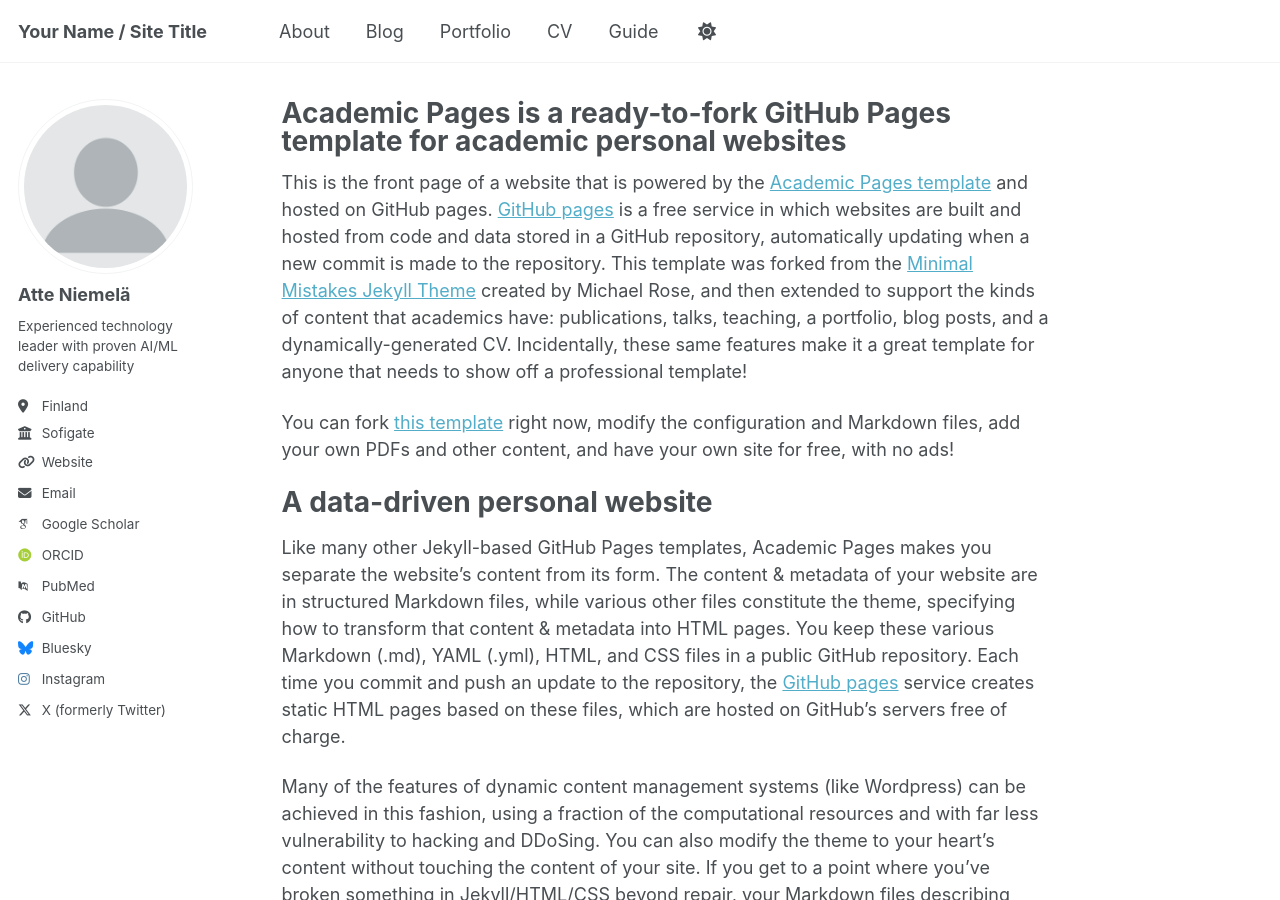
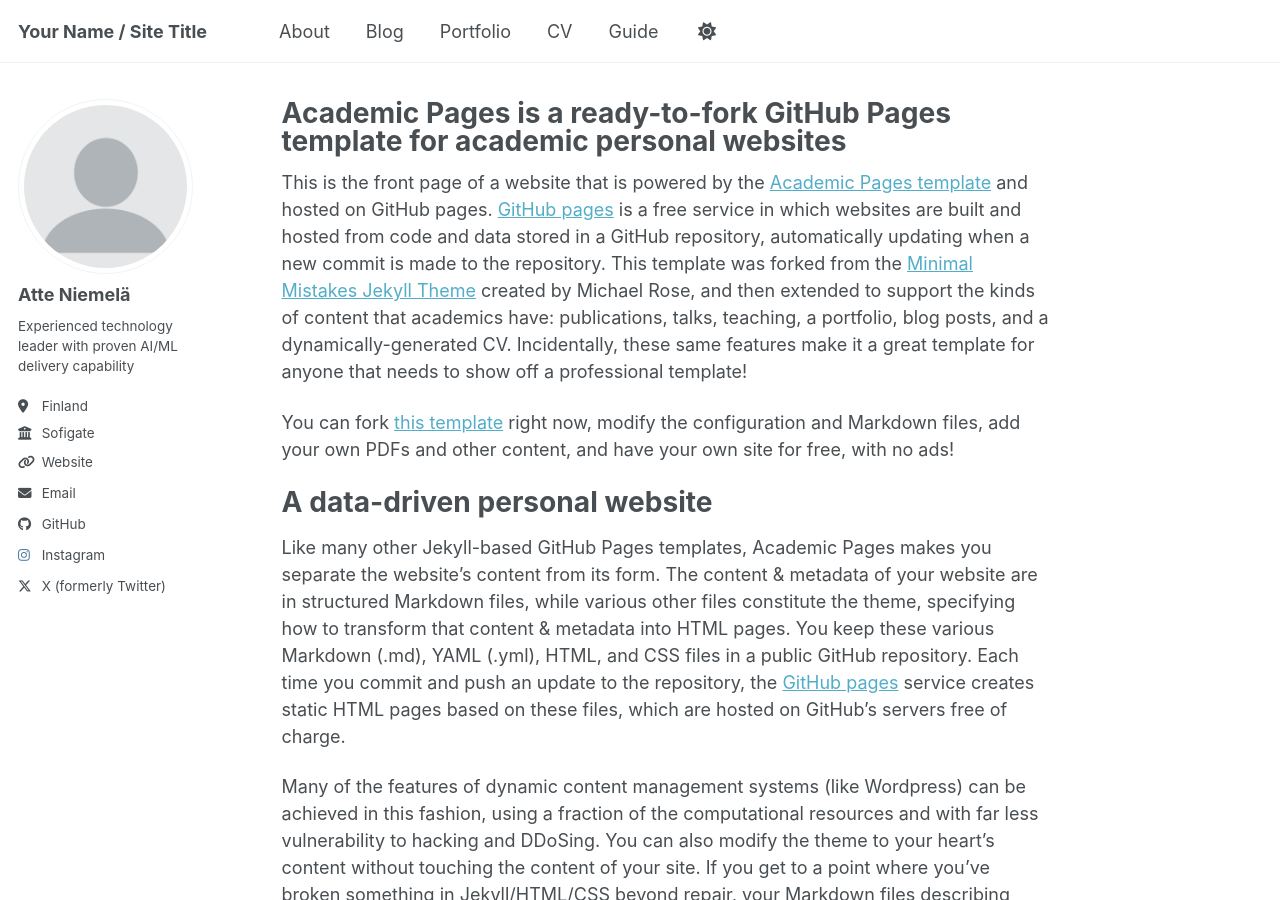
Before and after one commit to atteniem/atteniem.github.io, a Jekyll site: the page built from _pages/about.md, in a window 1280 px wide and 900 px high. Built offline with Jekyll 4.4.1, drawn with Linux system fonts in a browser that asks for light colours; some web fonts are replaced; a script bundle is joined from its source files by our own code; library files that are not in the unit come from our copies; some of the changed lines change nothing that is shown.

Commit message:
Update _config.yml

```diff
--- a/_config.yml
+++ b/_config.yml
@@ -29,19 +29,19 @@
   bio              : "Experienced technology leader with proven AI/ML delivery capability"
   location         : "Finland"
   employer         : "Sofigate"
-  uri              : "jalkiviisas.fi"
+  uri              : "www.jalkiviisas.fi"
   email            : "atte.niemela@gmail.com"
 
   # Academic websites
   academia         : # URL
   arxiv            : # URL - Update with the correct link to your profile
-  googlescholar    : "https://scholar.google.com/citations?user=PS_CX0AAAAAJ"
+  googlescholar    : # "https://scholar.google.com/citations?user=PS_CX0AAAAAJ"
   inspire-hep      : # URL
   impactstory      : # URL
-  orcid            : "https://orcid.org/yourorcidurl"
+  orcid            : # "https://orcid.org/yourorcidurl"
   semantic         : # URL
   ssrn             : # URL
-  pubmed           : "https://www.ncbi.nlm.nih.gov/pubmed/?term=john+snow"
+  pubmed           : # "https://www.ncbi.nlm.nih.gov/pubmed/?term=john+snow"
   researchgate     : # URL
   scopus           : # URL
   zotero           : # URL
@@ -51,13 +51,13 @@
   bitbucket        : # Username - Update with your username on the site
   codepen          : # Username
   dribbble         : # Username
-  github           : "academicpages"
+  github           : "atteniem.github.io"
   kaggle           : # Username
   stackoverflow    : # User number or user number and name (i.e., use "1" or "1/jeff-atwood")
 
   # Social media
   artstation       : # Username
-  bluesky          : "bsky.app" # Replace this with you Bluesky username
+  bluesky          : # "bsky.app" # Replace this with you Bluesky username
   facebook         : # Username
   flickr           : # Username
   foursquare       : # Username
```
